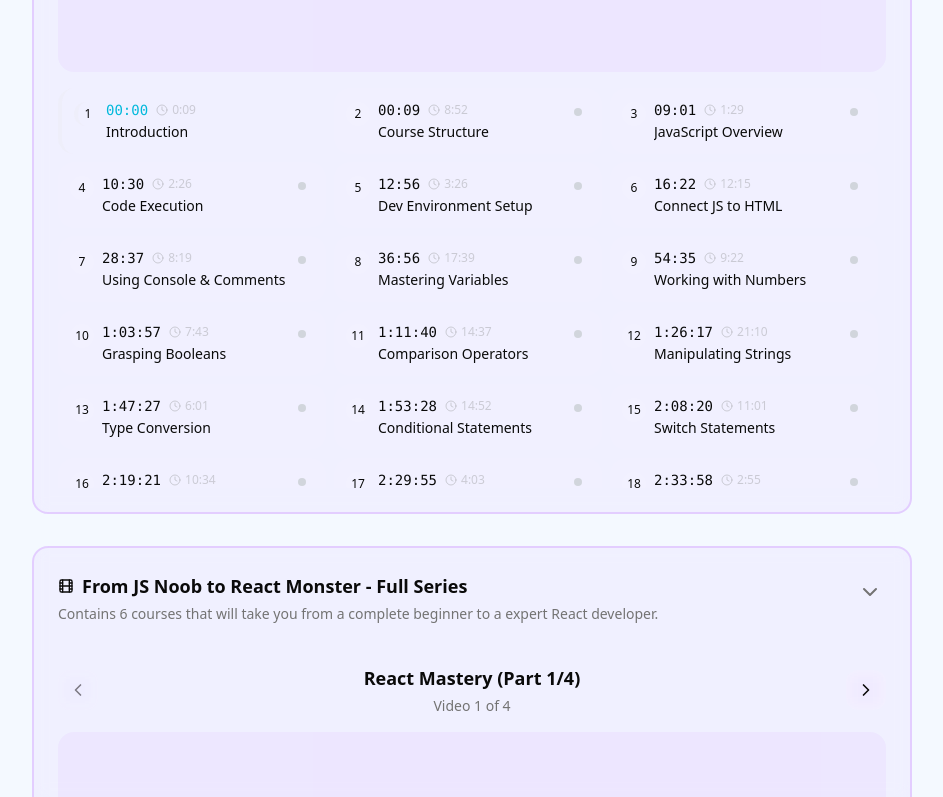
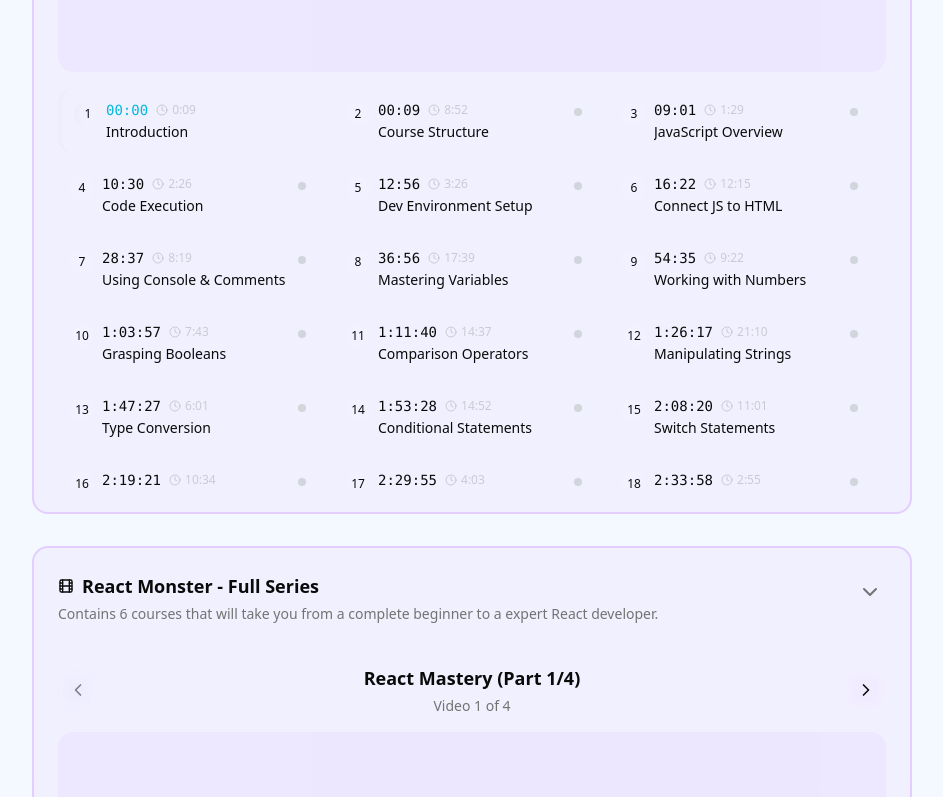
Before and after one commit to SherryMaster/QuillSpace-Starting, a React (Vite) app: page / in a window 1280 px wide. Shown: the part 799-1596 px from the top of the page, without its empty margins (336-1279 px from the left). Built offline with nearby package versions, Linux system fonts and the light colour scheme.

Commit message:
update react monster class title

```diff
--- a/src/App.tsx
+++ b/src/App.tsx
@@ -1,5 +1,4 @@
 import './App.css'
-import Greet from './Quill/ReactFundamentals/Greet';
 import * as TimeStamps from './Quill/timestamps';
 import { ContentBlock } from "./components/contentblock/ContentBlock";
 import { ThemedInteractiveContentLayout } from "./components/layout/ThemedInteractiveContentLayout";
@@ -39,8 +38,8 @@
         }}
       />
 
-<ContentBlock
-        title='From JS Noob to React Monster - Full Series'
+      <ContentBlock
+        title='React Monster - Full Series'
         subtitle='Contains 6 courses that will take you from a complete beginner to a expert React developer.'
         type="Media"
         mediaType='Video'
```
